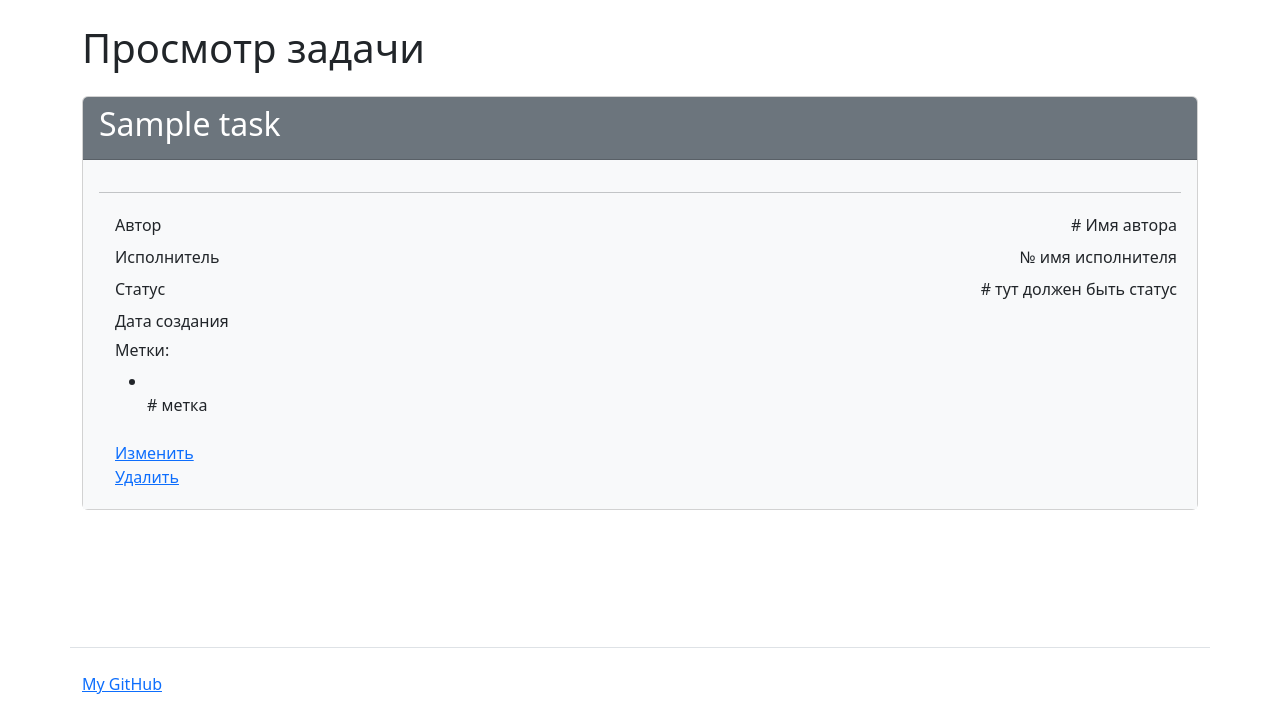
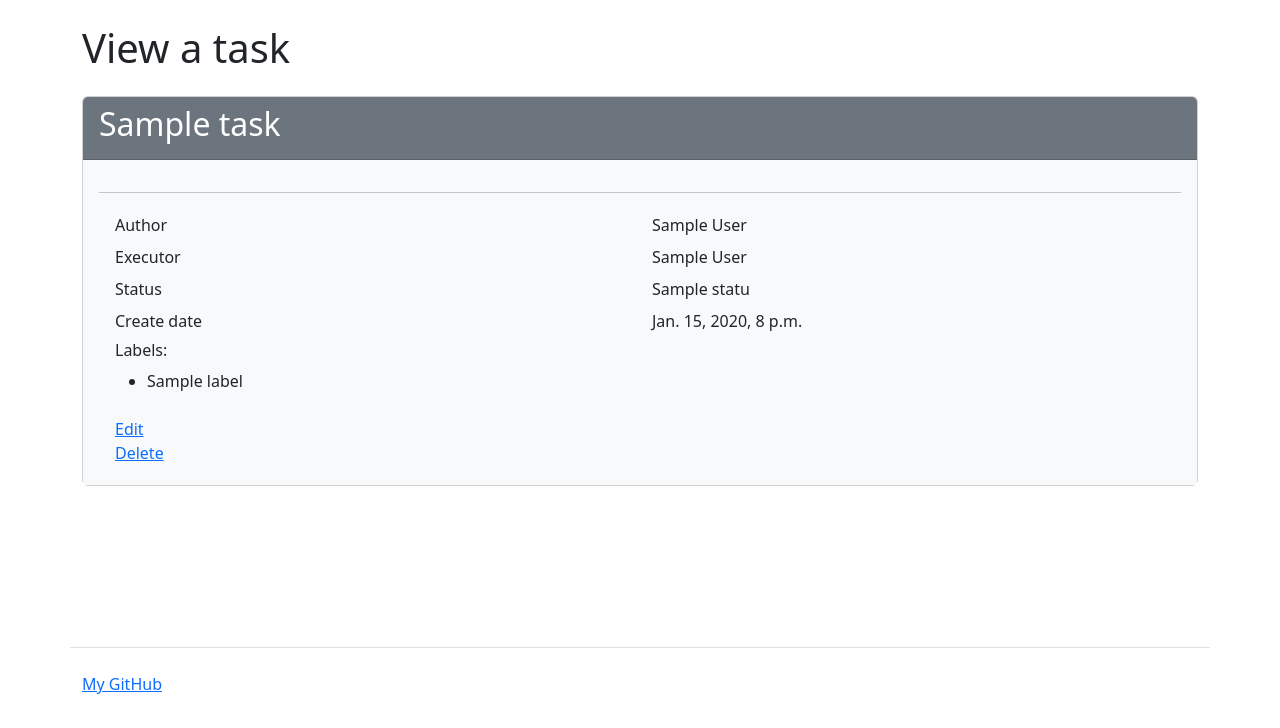
Before and after one commit to Krushovice/python-project-52, a Django app: page /tasks/1/ in a window 1280 px wide. Shown: the part 56-784 px from the top of the page. Run offline with Django 4.2, Linux system fonts and the light colour scheme; tables that the repository leaves empty hold one stand-in row (values such as "Sample post"); some libraries are stand-ins or nearby versions.

Commit message:
Изменен шаблон просмотра задачи

```diff
--- a/task_manager/templates/tasks/show.html
+++ b/task_manager/templates/tasks/show.html
@@ -1,4 +1,10 @@
 {% extends "base.html" %}
+
+{% load django_bootstrap5 i18n %}
+
+{# Load CSS and JavaScript #}
+{% bootstrap_css %}
+{% bootstrap_javascript %}
 
 {% block content %}
     <div class="container wrapper flex-grow-1">
@@ -7,7 +13,7 @@
 
       <h1 class="my-4">
 
-Просмотр задачи
+{% translate 'View a task' %}
 
       </h1>
 
@@ -20,36 +26,42 @@
     <hr>
     <div class="container">
       <div class="row p-1">
-        <div class="col">Автор</div>
-        <div class="col"></div>  # Имя автора
+        <div class="col">{% translate 'Author' %}</div>
+        <div class="col">{{task.author}}</div>
       </div>
       <div class="row p-1">
-        <div class="col">Исполнитель</div>
-        <div class="col"></div>  № имя исполнителя
+        <div class="col">{% translate 'Executor' %}</div>
+        {% if task.executor %}
+          <div class="col">{{task.executor}}</div>
+        {% else %}
+          <div class="col"></div>
+        {% endif %}
       </div>
       <div class="row p-1">
-        <div class="col">Статус</div>
-        <div class="col"></div>  # тут должен быть статус
+        <div class="col">{% translate 'Status' %}</div>
+        <div class="col">{{task.status}}</div>
       </div>
       <div class="row p-1">
-        <div class="col">Дата создания</div>
-        <div class="col">{{task.timestamp}}</div>
+        <div class="col">{% translate 'Create date' %}</div>
+        <div class="col">{{task.created_at}}</div>
       </div>
       <div class="row p-1">
         <div class="col">
-          <h6>Метки:</h6>
+          <h6>{% translate 'Labels'%}:</h6>
+          {% for label in task.labels.all %}
           <ul>
 
-              <li></li>  # метка
+              <li>{{label.name}}</li>
 
           </ul>
+          {% endfor %}
         </div>
       </div>
       <div class="row p-1">
         <div class="col">
-          <a href="{/tasks/2/update/}">Изменить</a>
+          <a href="{% url 'task_update' pk=task_id%}">{% translate 'Edit' %}</a>
           <br>
-          <a href="/tasks/2/delete/">Удалить</a>
+          <a href="{% url 'task_delete' pk=task_id%}">{% translate 'Delete' %}</a>
         </div>
       </div>
     </div>
```
